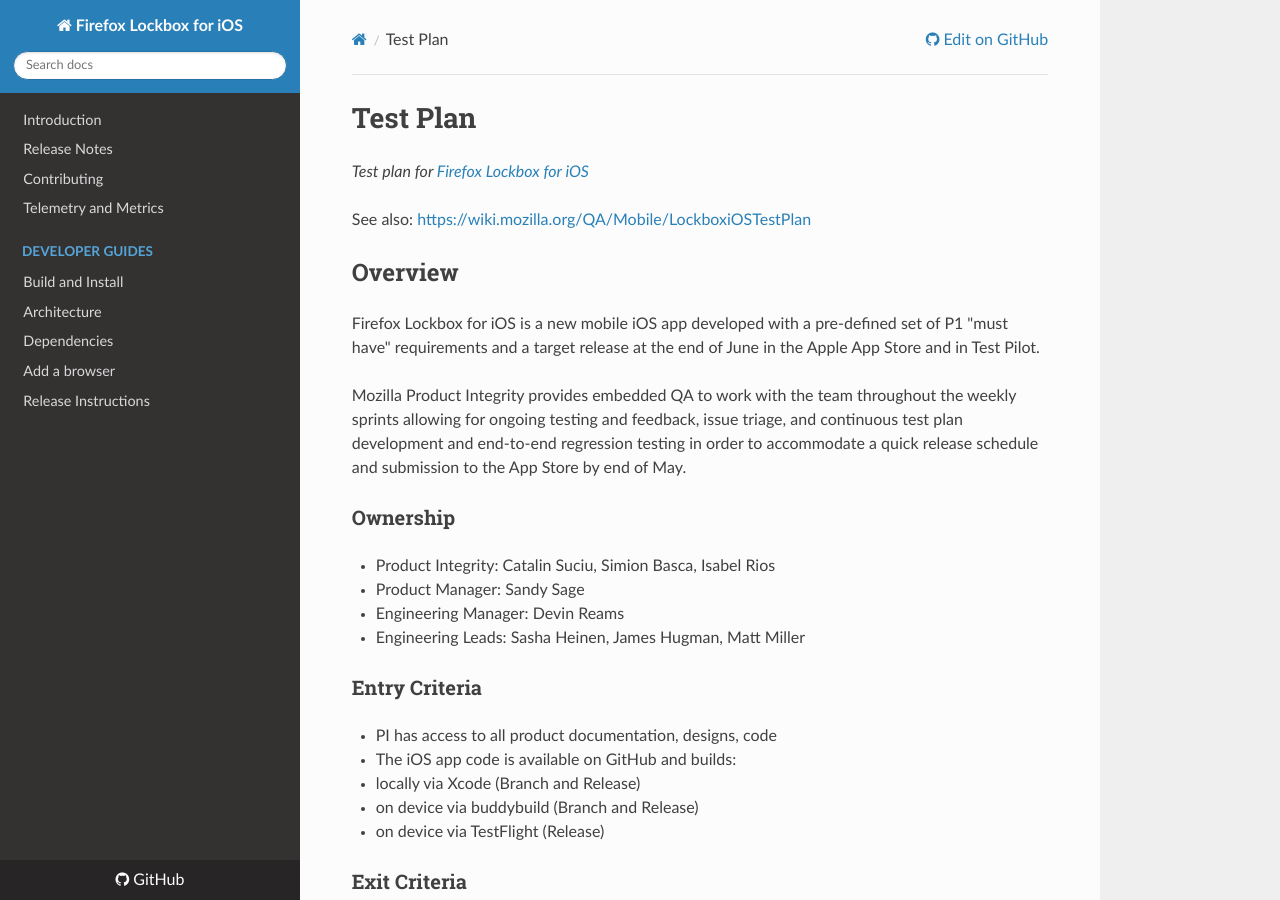
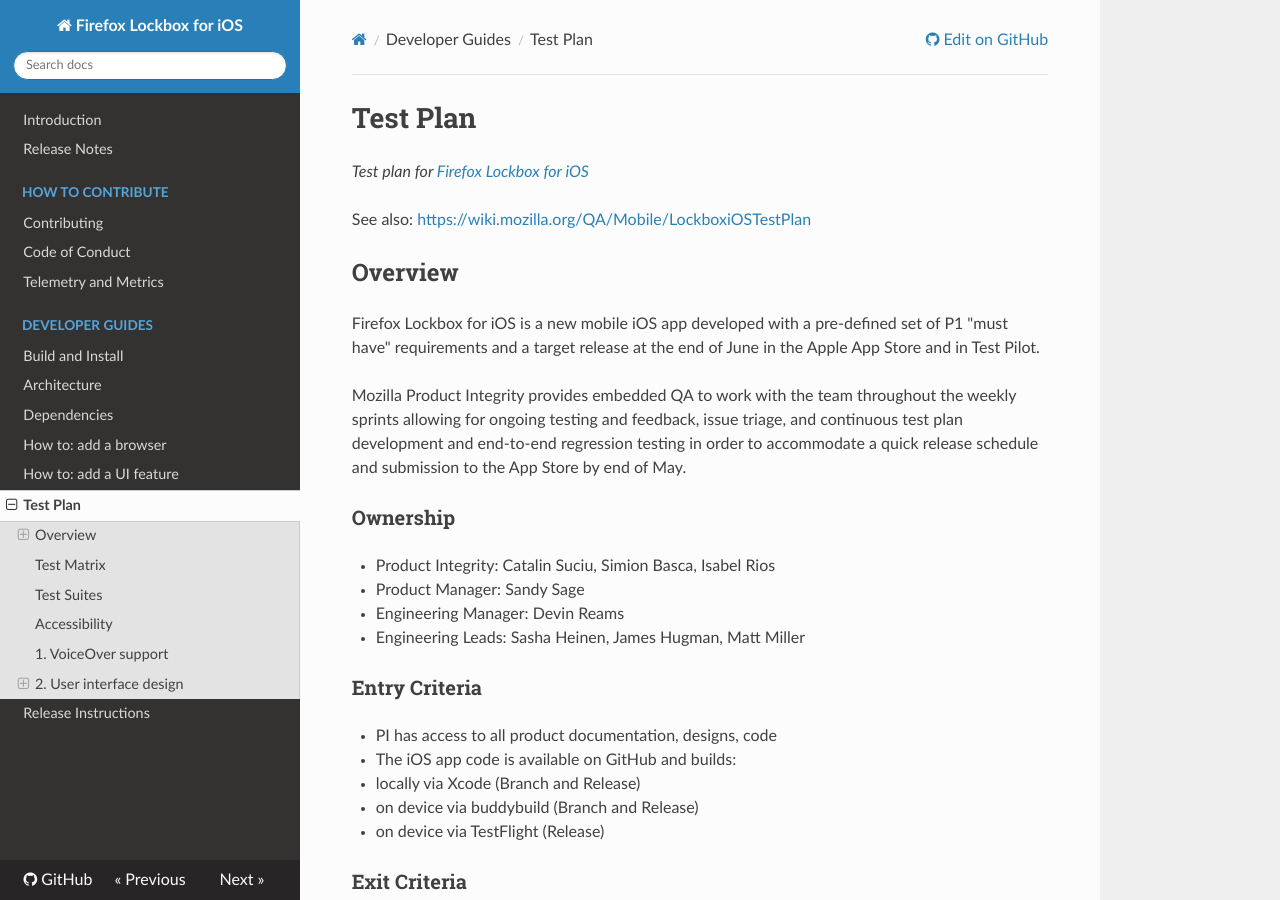
Before and after one commit to mozilla-lockwise/lockwise-ios, an MkDocs documentation site: the page built from docs/test-plan.md, in a window 1280 px wide and 900 px high. Built offline with MkDocs 1.6.1, drawn with Linux system fonts in a browser that asks for light colours; nearby versions of some CDN libraries; old or Windows-style settings are respelled for this version of MkDocs.

Commit message:
add mising nav pages

```diff
--- a/mkdocs.yml
+++ b/mkdocs.yml
@@ -4,14 +4,19 @@
 repo_name: GitHub
 repo_url: https://github.com/mozilla-lockbox/lockbox-ios
 
-pages:
+
+nav:
 - 'Introduction': 'index.md'
 - 'Release Notes': 'release-notes.md'
-- 'Contributing': 'contributing.md'
+- 'How to Contribute':
+  - 'Contributing': 'contributing.md'
+  - 'Code of Conduct': 'code_of_conduct.md'
 - 'Telemetry and Metrics': 'metrics.md'
 - 'Developer Guides':
   - 'Build and Install': 'install.md'
   - 'Architecture': 'architecture.md'
   - 'Dependencies': 'updating_libraries.md'
-  - 'Add a browser': 'add-a-browser.md'
+  - 'How to: add a browser': 'add-a-browser.md'
+  - 'How to: add a UI feature': 'new-ui.md'
+  - 'Test Plan': 'test-plan.md'
   - 'Release Instructions': 'releases.md'
```
